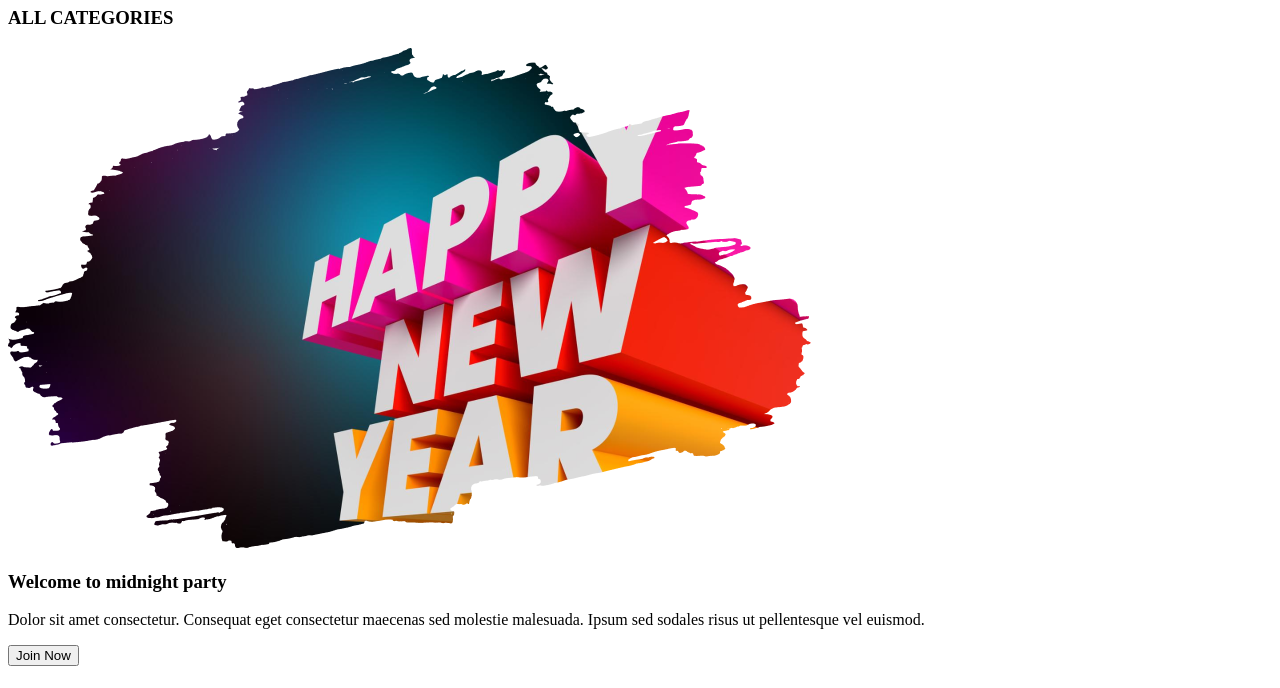
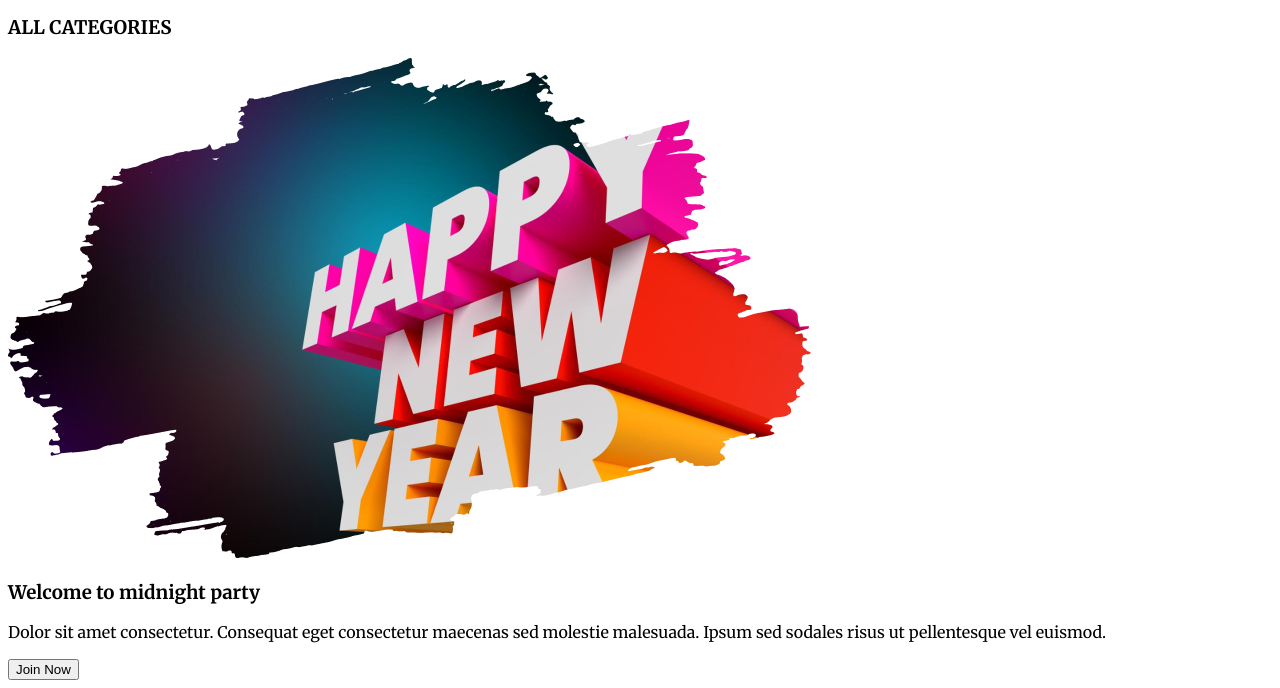
Before and after one commit to mhmitas/B9A1-New-Year-New-Mission-mitas, a plain HTML site: page index.html in a window 1280 px wide. Shown: the part 179-867 px from the top of the page. Drawn offline with Linux system fonts and the light colour scheme.

Commit message:
font family readded

```diff
--- a/index.html
+++ b/index.html
@@ -7,12 +7,8 @@
     <title>B9A1-New-Year-New-Mission</title>
     <link rel="preconnect" href="https://fonts.googleapis.com">
     <link rel="preconnect" href="https://fonts.gstatic.com" crossorigin>
-    <link href="https://fonts.googleapis.com/css2?family=Inter:wght@400;500;600;700;800;900&display=swap"
-        rel="stylesheet">
-    <link rel="preconnect" href="https://fonts.googleapis.com">
-    <link rel="preconnect" href="https://fonts.gstatic.com" crossorigin>
     <link
-        href="https://fonts.googleapis.com/css2?family=Inter:wght@400;500;600;700;800;900&family=Merriweather:wght@400;700;900&display=swap"
+        href="https://fonts.googleapis.com/css2?family=Inter:wght@300;400;500;600;700;800;900&family=Merriweather:wght@300;400;700;900&display=swap"
         rel="stylesheet">
     <link rel="stylesheet" href="styles/style.css">
 </head>
--- a/styles/style.css
+++ b/styles/style.css
@@ -1 +1,6 @@
+body {
+    font-family: 'Inter', sans-serif;
+    font-family: 'Merriweather', serif;
+}
+
 /* shared styles */
```
